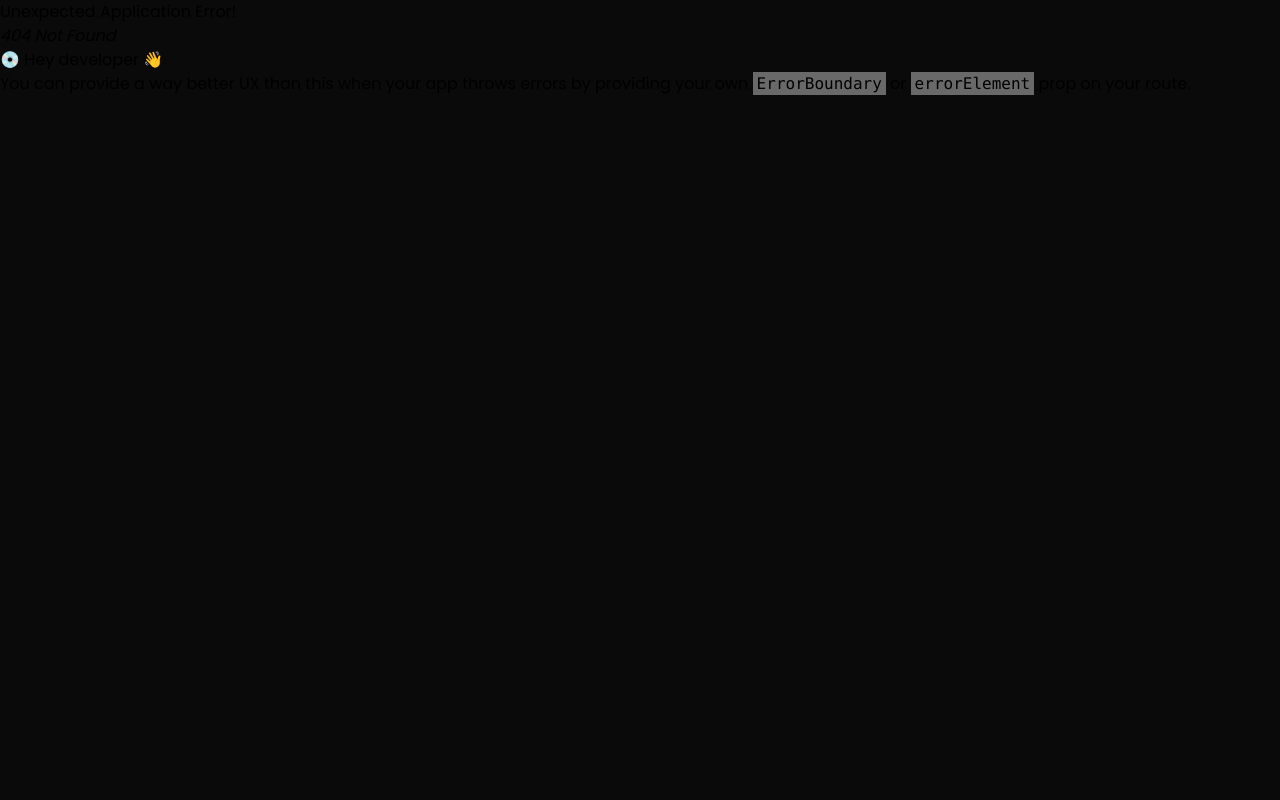
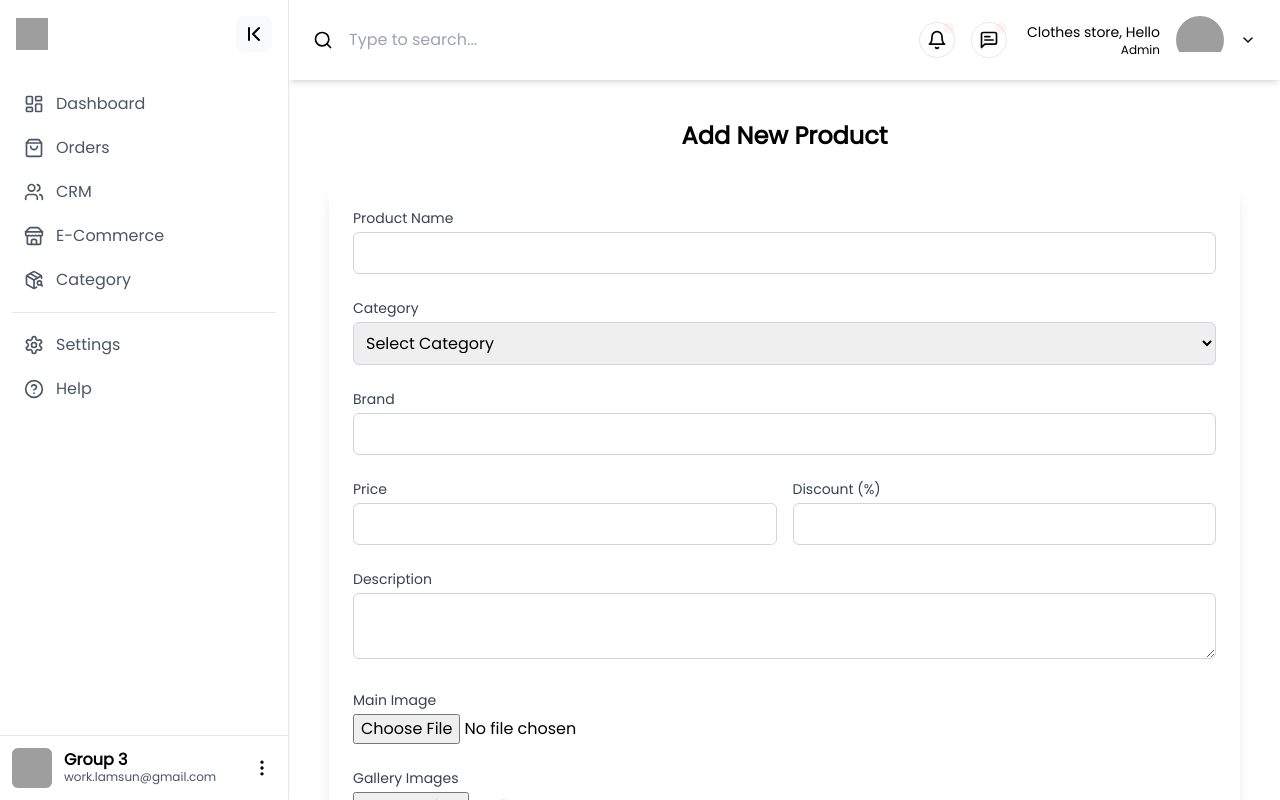
Before and after one commit to lamlqdev/AdminClothesStore, a React (Vite) app: page /add-product in a window 1280 px wide. Before the commit this address had no page. Built offline with nearby package versions, Linux system fonts and the light colour scheme; grey boxes are pictures that could not be loaded.

Commit message:
them giao dien trang add product

```diff
--- a/src/components/Table/ProductTable.jsx
+++ b/src/components/Table/ProductTable.jsx
@@ -1,4 +1,5 @@
-import React from "react";
+import { useNavigate } from "react-router-dom";
+
 import {
   Card,
   CardBody,
@@ -8,7 +9,12 @@ import {
   Input,
   Button,
 } from "@material-tailwind/react";
-import { PencilIcon, MagnifyingGlassIcon } from "@heroicons/react/24/outline";
+
+import {
+  PencilIcon,
+  MagnifyingGlassIcon,
+  PlusIcon,
+} from "@heroicons/react/24/outline";
 
 export default function ProductTable() {
   const TABLE_HEAD = [
@@ -53,6 +59,12 @@ export default function ProductTable() {
 
   const categories = ["All", "Clothing", "Footwear", "Accessories"];
 
+  const navigate = useNavigate();
+
+  const handleAddProduct = () => {
+    navigate("/add-product");
+  };
+
   return (
     <Card className="h-full w-full">
       <CardHeader floated={false} shadow={false} className="rounded-none">
@@ -80,6 +92,14 @@ export default function ProductTable() {
               <MagnifyingGlassIcon className="absolute right-3 top-1/2 transform -translate-y-1/2 h-5 w-5 text-gray-500" />
             </div>
           </div>
+          <Button
+            className="flex items-center gap-2"
+            onClick={handleAddProduct}
+            color="blue"
+          >
+            <PlusIcon className="h-5 w-5" />
+            Add Product
+          </Button>
         </div>
       </CardHeader>
 
--- /dev/null
+++ b/src/pages/Product.jsx
@@ -0,0 +1,229 @@
+import React, { useState } from "react";
+
+export default function AddProduct() {
+  const [productData, setProductData] = useState({
+    name: "",
+    category: "",
+    brand: "",
+    price: "",
+    discount: "",
+    description: "",
+    mainImage: null,
+    galleryImages: [],
+    sizes: [
+      { size: "S", quantity: 0 },
+      { size: "M", quantity: 0 },
+      { size: "L", quantity: 0 },
+    ],
+    tags: "",
+    status: "Available",
+  });
+
+  const handleChange = (e) => {
+    const { name, value } = e.target;
+    setProductData({ ...productData, [name]: value });
+  };
+
+  const handleImageChange = (e) => {
+    const { name, files } = e.target;
+    setProductData({ ...productData, [name]: files[0] });
+  };
+
+  const handleGalleryChange = (e) => {
+    const { files } = e.target;
+    setProductData({ ...productData, galleryImages: Array.from(files) });
+  };
+
+  const handleSizeChange = (index, value) => {
+    const updatedSizes = productData.sizes.map((size, i) =>
+      i === index ? { ...size, quantity: parseInt(value) } : size
+    );
+    setProductData({ ...productData, sizes: updatedSizes });
+  };
+
+  const handleSubmit = (e) => {
+    e.preventDefault();
+    console.log("Product Data:", productData);
+  };
+
+  return (
+    <div className="container mx-auto p-4">
+      <h1 className="text-2xl font-bold text-center mb-8">Add New Product</h1>
+      <form
+        onSubmit={handleSubmit}
+        className="bg-white p-6 rounded-lg shadow-lg space-y-6"
+      >
+        {/* Name */}
+        <div>
+          <label className="block text-sm font-medium text-gray-700">
+            Product Name
+          </label>
+          <input
+            type="text"
+            name="name"
+            value={productData.name}
+            onChange={handleChange}
+            className="w-full mt-1 p-2 border border-gray-300 rounded-md"
+          />
+        </div>
+
+        {/* Category */}
+        <div>
+          <label className="block text-sm font-medium text-gray-700">
+            Category
+          </label>
+          <select
+            name="category"
+            value={productData.category}
+            onChange={handleChange}
+            className="w-full mt-1 p-2 border border-gray-300 rounded-md"
+          >
+            <option value="">Select Category</option>
+            <option value="Clothing">Clothing</option>
+            <option value="Footwear">Footwear</option>
+            <option value="Accessories">Accessories</option>
+          </select>
+        </div>
+
+        {/* Brand */}
+        <div>
+          <label className="block text-sm font-medium text-gray-700">
+            Brand
+          </label>
+          <input
+            type="text"
+            name="brand"
+            value={productData.brand}
+            onChange={handleChange}
+            className="w-full mt-1 p-2 border border-gray-300 rounded-md"
+          />
+        </div>
+
+        {/* Price & Discount */}
+        <div className="flex space-x-4">
+          <div className="flex-1">
+            <label className="block text-sm font-medium text-gray-700">
+              Price
+            </label>
+            <input
+              type="number"
+              name="price"
+              value={productData.price}
+              onChange={handleChange}
+              className="w-full mt-1 p-2 border border-gray-300 rounded-md"
+            />
+          </div>
+          <div className="flex-1">
+            <label className="block text-sm font-medium text-gray-700">
+              Discount (%)
+            </label>
+            <input
+              type="number"
+              name="discount"
+              value={productData.discount}
+              onChange={handleChange}
+              className="w-full mt-1 p-2 border border-gray-300 rounded-md"
+            />
+          </div>
+        </div>
+
+        {/* Description */}
+        <div>
+          <label className="block text-sm font-medium text-gray-700">
+            Description
+          </label>
+          <textarea
+            name="description"
+            value={productData.description}
+            onChange={handleChange}
+            className="w-full mt-1 p-2 border border-gray-300 rounded-md"
+          ></textarea>
+        </div>
+
+        {/* Main Image */}
+        <div>
+          <label className="block text-sm font-medium text-gray-700">
+            Main Image
+          </label>
+          <input
+            type="file"
+            name="mainImage"
+            onChange={handleImageChange}
+            className="w-full mt-1"
+          />
+        </div>
+
+        {/* Gallery Images */}
+        <div>
+          <label className="block text-sm font-medium text-gray-700">
+            Gallery Images
+          </label>
+          <input
+            type="file"
+            name="galleryImages"
+            onChange={handleGalleryChange}
+            multiple
+            className="w-full mt-1"
+          />
+        </div>
+
+        {/* Sizes & Quantities */}
+        <div>
+          <label className="block text-sm font-medium text-gray-700">
+            Sizes & Quantities
+          </label>
+          {productData.sizes.map((size, index) => (
+            <div key={index} className="flex items-center space-x-4 mt-1">
+              <span className="w-16">{size.size}</span>
+              <input
+                type="number"
+                value={size.quantity}
+                onChange={(e) => handleSizeChange(index, e.target.value)}
+                className="w-full p-2 border border-gray-300 rounded-md"
+              />
+            </div>
+          ))}
+        </div>
+
+        {/* Tags */}
+        <div>
+          <label className="block text-sm font-medium text-gray-700">
+            Tags
+          </label>
+          <input
+            type="text"
+            name="tags"
+            value={productData.tags}
+            onChange={handleChange}
+            className="w-full mt-1 p-2 border border-gray-300 rounded-md"
+            placeholder="e.g., Summer, Sale, New Arrival"
+          />
+        </div>
+
+        {/* Status */}
+        <div>
+          <label className="block text-sm font-medium text-gray-700">
+            Status
+          </label>
+          <select
+            name="status"
+            value={productData.status}
+            onChange={handleChange}
+            className="w-full mt-1 p-2 border border-gray-300 rounded-md"
+          >
+            <option value="Available">Available</option>
+            <option value="Out of Stock">Out of Stock</option>
+            <option value="Coming Soon">Coming Soon</option>
+          </select>
+        </div>
+
+        <button
+          type="submit"
+          className="w-full py-2 px-4 bg-blue-500 text-white font-semibold rounded-md hover:bg-blue-600 transition duration-200"
+        >
+          Add Product
+        </button>
+      </form>
+    </div>
+  );
+}
```
Also changed, not shown: src/App.jsx (+7 -0 lines).
